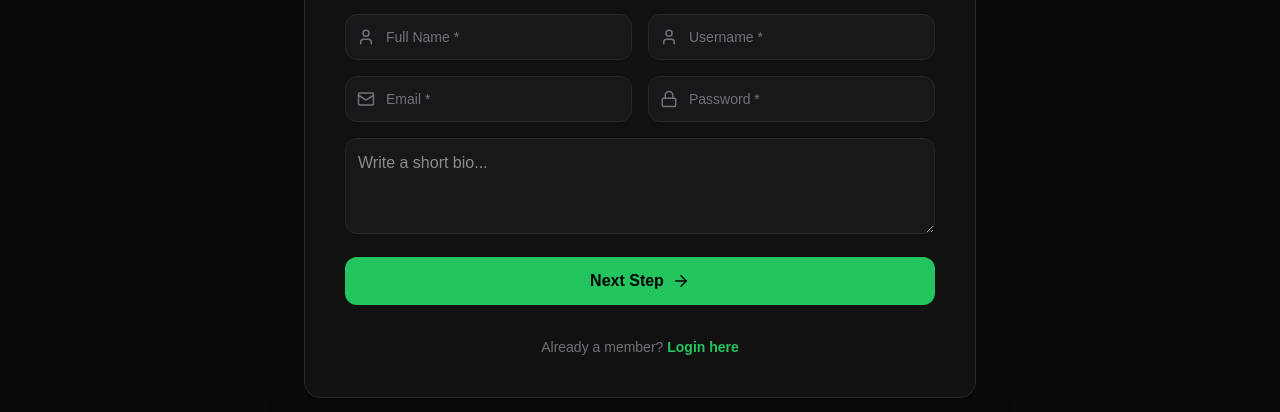
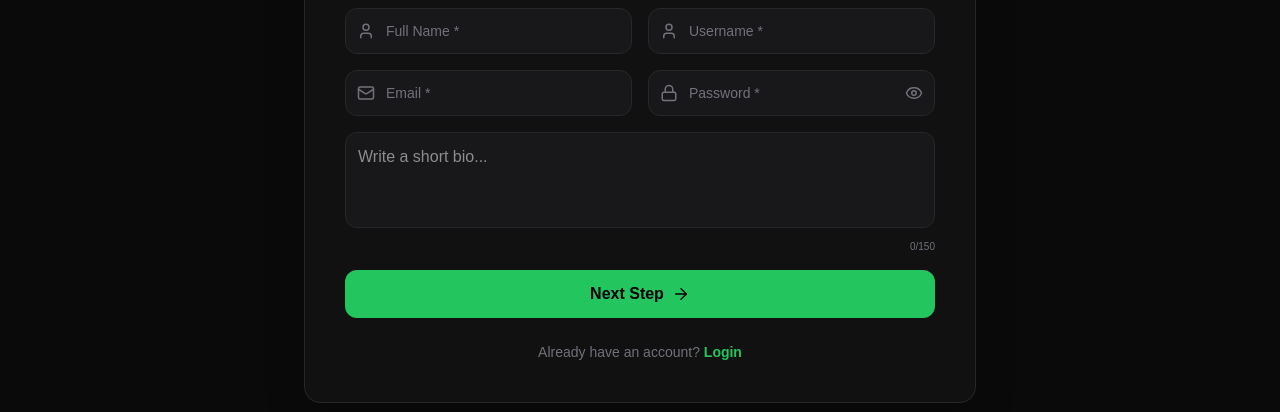
Before and after one commit to HarshNandigamwar/CodeMates-Frontend, a Next.js app: page /signup in a window 1280 px wide. Shown: the part 265-677 px from the top of the page. Built offline with nearby package versions, Linux system fonts and the light colour scheme; no server answers.

Commit message:
fix signup page

```diff
--- a/src/app/(auth)/login/page.tsx
+++ b/src/app/(auth)/login/page.tsx
@@ -4,15 +4,19 @@ import axiosInstance from "@/lib/axios";
 import { useDispatch } from "react-redux";
 import { setAuth } from "@/store/slices/authSlice";
 import { toast } from "sonner";
-import { LogIn, Mail, Lock, Code2, Loader } from "lucide-react";
+import { LogIn, Mail, Lock, Code2, Loader, Eye, EyeOff } from "lucide-react";
 import Link from "next/link";
+import { useRouter } from "next/navigation";
 
 export default function LoginPage() {
+  const router = useRouter();
   const [email, setEmail] = useState("");
   const [password, setPassword] = useState("");
   const [loading, setLoading] = useState(false);
   const dispatch = useDispatch();
+  const [showPassword, setShowPassword] = useState(false);
 
+  // Login user
   const handleLogin = async (e: React.FormEvent) => {
     e.preventDefault();
     setLoading(true);
@@ -20,6 +24,7 @@ export default function LoginPage() {
       const res = await axiosInstance.post("/auth/login", { email, password });
       dispatch(setAuth(res.data));
       toast.success("Welcome back to CodeMates!");
+      router.push("/");
     } catch (error: any) {
       const errorMessage =
         error.response?.data?.message || "Something went wrong";
@@ -69,12 +74,24 @@ export default function LoginPage() {
                 <Lock className="h-5 w-5 text-zinc-500" />
               </div>
               <input
-                type="password"
+                type={showPassword ? "text" : "password"} // Dynamic type
                 required
-                className="block w-full pl-10 pr-3 py-3 bg-zinc-900 border border-zinc-800 rounded-xl text-zinc-200 placeholder-zinc-500 focus:outline-none focus:ring-2 focus:ring-accent/50 focus:border-accent transition-all sm:text-sm"
+                className="block w-full pl-10 pr-12 py-3 bg-zinc-900 border border-zinc-800 rounded-xl text-zinc-200 placeholder-zinc-500 focus:outline-none focus:ring-2 focus:ring-accent/50 focus:border-accent transition-all sm:text-sm"
                 placeholder="Password"
                 onChange={(e) => setPassword(e.target.value)}
               />
+              {/* Show/Hide Toggle Button */}
+              <button
+                type="button" // Ye zaroori hai taaki form submit na ho jaye
+                onClick={() => setShowPassword(!showPassword)}
+                className="absolute inset-y-0 right-0 pr-3 flex items-center text-zinc-500 hover:text-accent transition-colors cursor-pointer"
+              >
+                {showPassword ? (
+                  <EyeOff className="h-5 w-5" />
+                ) : (
+                  <Eye className="h-5 w-5" />
+                )}
+              </button>
             </div>
           </div>
 
--- a/src/app/(auth)/signup/page.tsx
+++ b/src/app/(auth)/signup/page.tsx
@@ -15,11 +15,16 @@ import {
   ArrowRight,
   ArrowLeft,
   Loader2,
+  Eye,
+  EyeOff,
 } from "lucide-react";
 import Link from "next/link";
+import { useRouter } from "next/navigation";
 
 export default function SignupPage() {
+  const router = useRouter();
   const [step, setStep] = useState(1);
+  const [showPassword, setShowPassword] = useState(false);
   const [formData, setFormData] = useState({
     username: "",
     email: "",
@@ -33,23 +38,24 @@ export default function SignupPage() {
   });
   const [loading, setLoading] = useState(false);
   const dispatch = useDispatch();
-
   const handleChange = (
     e: React.ChangeEvent<HTMLInputElement | HTMLTextAreaElement>
   ) => {
-    setFormData({ ...formData, [e.target.name]: e.target.value });
+    const { name, value } = e.target;
+    if (name === "bio" && value.length > 120) return;
+    setFormData({ ...formData, [name]: value });
   };
 
   const validateStep1 = () => {
     const { username, email, password, name } = formData;
     if (!username || !email || !password || !name) {
-      toast.warning("Please fill all required fields in Step 1");
+      toast.warning("Please fill all required fields");
       return false;
     }
-    // Email format check
+
     const emailRegex = /\S+@\S+\.\S+/;
     if (!emailRegex.test(email)) {
-      toast.warning("Please enter a valid email address");
+      toast.warning("Invalid email address");
       return false;
     }
     if (password.length < 6) {
@@ -59,26 +65,25 @@ export default function SignupPage() {
     return true;
   };
 
-  const handleNext = () => {
-    if (validateStep1()) {
-      setStep(2);
-    }
+  const handleSignup = async (e: React.FormEvent) => {
+    e.preventDefault();
+    setLoading(true);
+    try {
+      const finalData = {
+        ...formData,
+        techstack: formData.techstack
+          .split(",")
+          .map((item) => item.trim())
+          .filter((item) => item !== ""),
       };
 
-  const handleSignup = async (e: React.FormEvent) => {
-    e.preventDefault();
-    // Re-validate just in case
-    if (!validateStep1()) return;
-    setLoading(true);
-    try {
-      const res = await axiosInstance.post("/auth/signup", formData);
+      const res = await axiosInstance.post("/auth/signup", finalData);
       dispatch(setAuth(res.data));
-      toast.success("Account created successfully!");
+      toast.success("Account created!");
+      router.push("/");
     } catch (error: any) {
-      const errorMessage =
-        error.response?.data?.message || "Something went wrong";
-      toast.error(errorMessage);
-      console.error(errorMessage);
+      toast.error(error.response?.data?.message || "Something went wrong");
+      console.error(error.response?.data?.message);
     } finally {
       setLoading(false);
     }
@@ -105,7 +110,6 @@ export default function SignupPage() {
         </div>
 
         <form onSubmit={handleSignup} className="space-y-6">
-          {/* STEP 1: Basic Information */}
           {step === 1 && (
             <div className="space-y-4 animate-in fade-in duration-500">
               <h2 className="text-2xl font-bold text-white">
@@ -137,34 +141,62 @@ export default function SignupPage() {
                   onChange={handleChange}
                   required
                 />
+
+                {/* Password Field with Toggle */}
+                <div className="relative">
                   <InputIcon
                     icon={<Lock size={18} />}
                     name="password"
-                  type="password"
+                    type={showPassword ? "text" : "password"}
                     placeholder="Password *"
                     value={formData.password}
                     onChange={handleChange}
                     required
                   />
+                  <button
+                    type="button"
+                    onClick={() => setShowPassword(!showPassword)}
+                    className="absolute right-3 top-1/2 -translate-y-1/2 text-zinc-500 hover:text-accent cursor-pointer"
+                  >
+                    {showPassword ? <EyeOff size={18} /> : <Eye size={18} />}
+                  </button>
                 </div>
+              </div>
+
+              {/* Bio with character counter */}
+              <div className="space-y-1">
                 <textarea
                   name="bio"
                   placeholder="Write a short bio..."
-                className="w-full p-3 h-24 bg-zinc-900 border border-zinc-800 rounded-xl text-white focus:border-accent outline-none transition-all"
+                  className="w-full p-3 h-24 bg-zinc-900 border border-zinc-800 rounded-xl text-white focus:border-accent outline-none transition-all resize-none"
                   onChange={handleChange}
                   value={formData.bio}
                 />
+                <p className="text-right text-[10px] text-zinc-500">
+                  {formData.bio.length}/150
+                </p>
+              </div>
+
               <button
                 type="button"
-                onClick={handleNext}
+                onClick={() => validateStep1() && setStep(2)}
                 className="w-full flex justify-center items-center gap-2 bg-accent hover:bg-accent-hover text-black font-bold py-3 rounded-xl transition-all"
               >
                 Next Step <ArrowRight size={18} />
               </button>
+              {/* Footer */}
+              <p className="mt-6 text-center text-sm text-zinc-500">
+                Already have an account?{" "}
+                <Link
+                  href="/login"
+                  className="font-semibold text-accent hover:underline"
+                >
+                  Login
+                </Link>
+              </p>
             </div>
           )}
 
-          {/* STEP 2: Professional & Tech Info */}
           {step === 2 && (
             <div className="space-y-4 animate-in slide-in-from-right duration-500">
               <h2 className="text-2xl font-bold text-white">
@@ -195,7 +227,7 @@ export default function SignupPage() {
                 <InputIcon
                   icon={<Code size={18} />}
                   name="techstack"
-                  placeholder="Tech Stack (cpp, nodejs, etc.)"
+                  placeholder="Tech Stack (cpp, nodejs, react)"
                   value={formData.techstack}
                   onChange={handleChange}
                 />
@@ -204,7 +236,7 @@ export default function SignupPage() {
                 <button
                   type="button"
                   onClick={() => setStep(1)}
-                  className="flex-1 flex justify-center items-center gap-2 border border-zinc-700 text-white hover:bg-zinc-800 font-bold py-3 rounded-xl transition-all cursor-pointer"
+                  className="flex-1 flex justify-center items-center gap-2 border border-zinc-700 text-white hover:bg-zinc-800 font-bold py-3 rounded-xl transition-all"
                 >
                   <ArrowLeft size={18} /> Back
                 </button>
@@ -223,31 +255,22 @@ export default function SignupPage() {
             </div>
           )}
         </form>
-
-        <p className="mt-8 text-center text-sm text-zinc-500">
-          Already a member?{" "}
-          <Link
-            href="/login"
-            className="text-accent font-semibold hover:underline"
-          >
-            Login here
-          </Link>
-        </p>
       </div>
     </div>
   );
 }
 
-// Reusable Input Component for clean code
-function InputIcon({ icon, ...props }: any) {
+// Reusable Input Component
+function InputIcon({ icon, type = "text", ...props }: any) {
   return (
     <div className="relative">
-      <div className="absolute inset-y-0 left-0 pl-3 flex items-center text-zinc-500">
+      <div className="absolute inset-y-0 left-0 pl-3 flex items-center text-zinc-500 pointer-events-none">
         {icon}
       </div>
       <input
         {...props}
-        className="block w-full pl-10 pr-3 py-3 bg-zinc-900 border border-zinc-800 rounded-xl text-zinc-200 placeholder-zinc-500 focus:outline-none focus:ring-1 focus:ring-accent transition-all sm:text-sm"
+        type={type}
+        className="block w-full pl-10 pr-10 py-3 bg-zinc-900 border border-zinc-800 rounded-xl text-zinc-200 placeholder:text-zinc-500 focus:outline-none focus:border-accent transition-all sm:text-sm"
       />
     </div>
   );
--- a/src/components/Navbar.tsx
+++ b/src/components/Navbar.tsx
@@ -1,7 +1,7 @@
 "use client";
 import { useState } from "react";
 import Link from "next/link";
-import { usePathname } from "next/navigation";
+import { usePathname, useRouter } from "next/navigation";
 import { useSelector, useDispatch } from "react-redux";
 import { RootState } from "@/store/store";
 import { logoutRedux } from "@/store/slices/authSlice";
@@ -22,6 +22,7 @@ import { toast } from "sonner";
 import axiosInstance from "@/lib/axios";
 
 export default function Navbar() {
+  const router = useRouter();
   const pathname: string = usePathname();
   const [isOpen, setIsOpen] = useState(false);
   const [logout, setLogout] = useState(false);
@@ -34,14 +35,16 @@ export default function Navbar() {
   const handleLogout = async () => {
     try {
       setLogout(true);
-      await axiosInstance.post("/auth/logout");
       dispatch(logoutRedux());
       toast.success("Logged out successfully");
+      await axiosInstance.post("/auth/logout");
     } catch (error) {
-      toast.error("Logout failed");
-      setLogout(false);
+      console.warn(
+        "Server-side logout failed (probably offline), but local session cleared."
+      );
     } finally {
       setLogout(false);
+      router.push("/login");
     }
   };
 
```
Also changed, not shown: src/app/edit-profile/page.tsx (line endings or trailing spaces). Lines whose indentation alone changed are shown as unchanged.
